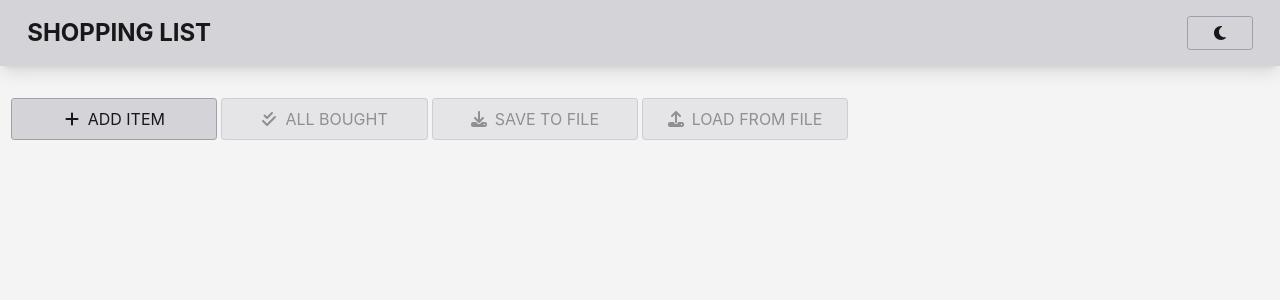
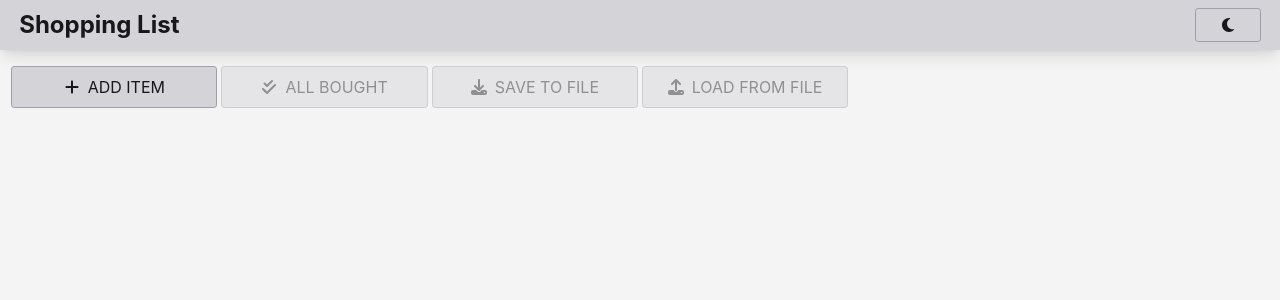
Before and after one commit to antklim89/shopping_list, a React app: page / in a window 1280 px wide. Shown: the top 300 px of the page. Built offline with nearby package versions, Linux system fonts and the light colour scheme; the HTML template or start-up script is replaced by a standard one.

Commit message:
refactor(styles): make header smaller

```diff
--- a/src/components/layout/header.tsx
+++ b/src/components/layout/header.tsx
@@ -6,9 +6,9 @@ export function Header() {
   const { theme, toggleTheme } = useTheme();
 
   return (
-    <header className="mb-8 bg-primary p-4 shadow-lg">
+    <header className="mb-4 bg-primary p-2 shadow-lg">
       <div className="container flex items-center justify-between">
-        <h1 className="font-bold text-2xl text-primary-foreground uppercase">Shopping List</h1>
+        <h1 className="font-bold text-2xl text-primary-foreground">Shopping List</h1>
         <div className="flex space-x-4">
           <button aria-label="Toggle dark mode" className="btn-primary" type="button" onClick={() => toggleTheme()}>
             {theme === 'dark' ? <FaSun /> : <FaMoon />}
```
